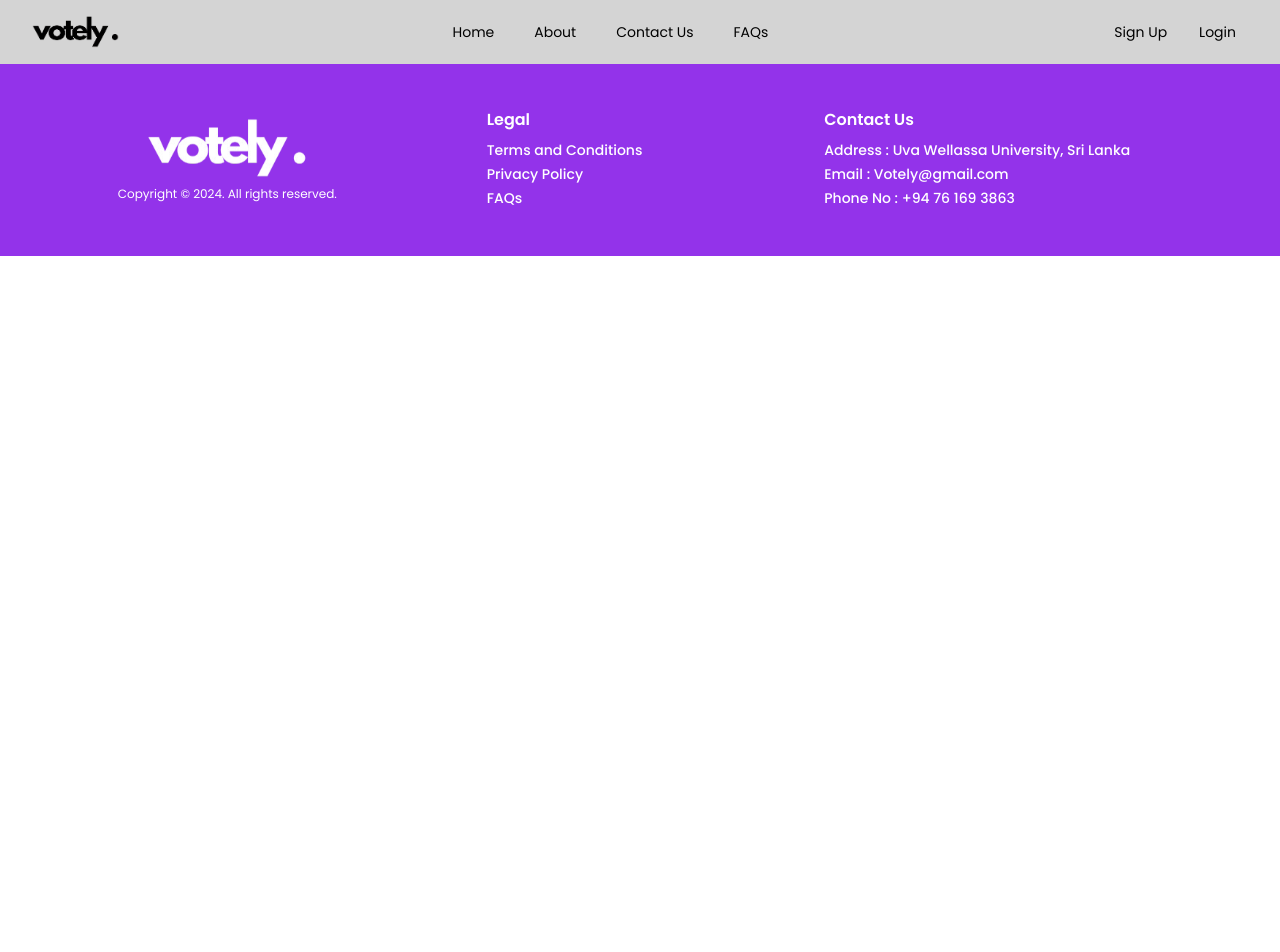
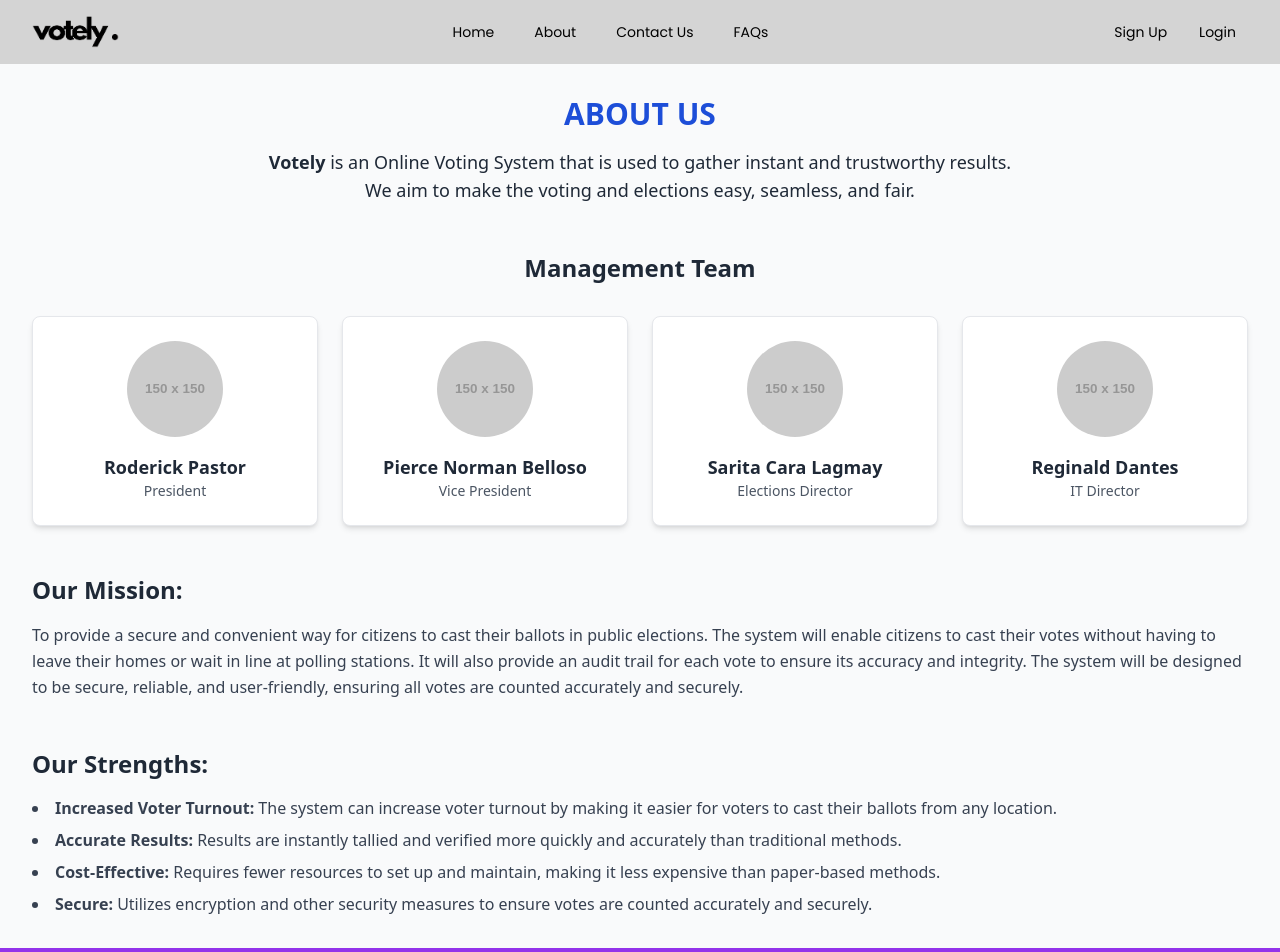
Before and after one commit to udithayeshmantha/Votely-E-voting-system, a React (Create React App) app: page /aboutus in a window 1280 px wide. Shown: the top 952 px of the page. Before the commit the page ends 800 px from the top, so only its background shows below. Built offline with nearby package versions, Linux system fonts and the light colour scheme.

Commit message:
Add About Us page and update routing in Navbar

```diff
--- a/src/App.js
+++ b/src/App.js
@@ -16,6 +16,7 @@ import OtpPage from "./pages/OtpPage";
 import Contactus from "./pages/Contactus";
 import FAQ from "./pages/FAQ";
 import Dashboard from "./components/Dashboard";
+import AboutUs from "./pages/aboutus";
 
 function App() {
   return (
@@ -31,6 +32,7 @@ function App() {
         <Route path="/form" element={<Form />} />
         <Route path="/contactus" element={<Contactus />} />
         <Route path="/FAQ" element={<FAQ />} />
+        <Route path="/aboutus" element={<AboutUs />} />
       </Routes>
       <ConditionalFooter />
 
--- a/src/components/Navbar.js
+++ b/src/components/Navbar.js
@@ -11,7 +11,7 @@ import { Link } from "react-router-dom";
 
 const navigation = [
   { name: "Home", href: "/", current: undefined },
-  { name: "About", href: "/about", current: undefined },
+  { name: "About", href: "/aboutus", current: undefined },
   { name: "Contact Us", href: "/contactus", current: undefined },
   { name: "FAQs", href: "/FAQ", current: undefined },
 ];
--- /dev/null
+++ b/src/pages/aboutus.js
@@ -0,0 +1,99 @@
+// Importing React and Tailwind CSS
+import React from 'react';
+
+const AboutUs = () => {
+  return (
+    <div className="bg-gray-50 text-gray-800 p-8">
+      {/* About Us Section */}
+      <section className="text-center mb-12">
+        <h1 className="text-3xl font-bold text-blue-700">ABOUT US</h1>
+        <p className="mt-4 text-lg font-medium">
+          <span className="font-bold">Votely</span> is an Online Voting System that is used to gather instant and trustworthy results.
+          <br />We aim to make the voting and elections easy, seamless, and fair.
+        </p>
+      </section>
+
+      {/* Management Team Section */}
+      <section className="mb-12">
+        <h2 className="text-2xl font-bold text-center mb-8">Management Team</h2>
+        <div className="grid grid-cols-1 sm:grid-cols-2 lg:grid-cols-4 gap-6">
+          {managementTeam.map((member) => (
+            <div
+              key={member.name}
+              className="bg-white shadow-md rounded-lg p-6 text-center border border-gray-200"
+            >
+              <img
+                src={member.image || 'https://via.placeholder.com/150'}
+                alt={member.name}
+                className="w-24 h-24 mx-auto rounded-full mb-4"
+              />
+              <h3 className="text-lg font-semibold">{member.name}</h3>
+              <p className="text-sm text-gray-600">{member.position}</p>
+            </div>
+          ))}
+        </div>
+      </section>
+
+      {/* Mission Section */}
+      <section className="mb-12">
+        <h2 className="text-2xl font-bold mb-4">Our Mission:</h2>
+        <p className="text-gray-700 leading-relaxed">
+          To provide a secure and convenient way for citizens to cast their ballots in public elections. The system
+          will enable citizens to cast their votes without having to leave their homes or wait in line at polling
+          stations. It will also provide an audit trail for each vote to ensure its accuracy and integrity. The system
+          will be designed to be secure, reliable, and user-friendly, ensuring all votes are counted accurately and
+          securely.
+        </p>
+      </section>
+
+      {/* Strengths Section */}
+      <section>
+        <h2 className="text-2xl font-bold mb-4">Our Strengths:</h2>
+        <ul className="list-disc list-inside text-gray-700 space-y-2">
+          <li>
+            <strong>Increased Voter Turnout:</strong> The system can increase voter turnout by making it easier for
+            voters to cast their ballots from any location.
+          </li>
+          <li>
+            <strong>Accurate Results:</strong> Results are instantly tallied and verified more quickly and accurately
+            than traditional methods.
+          </li>
+          <li>
+            <strong>Cost-Effective:</strong> Requires fewer resources to set up and maintain, making it less expensive
+            than paper-based methods.
+          </li>
+          <li>
+            <strong>Secure:</strong> Utilizes encryption and other security measures to ensure votes are counted
+            accurately and securely.
+          </li>
+        </ul>
+      </section>
+    </div>
+  );
+};
+
+// Management Team Data
+const managementTeam = [
+  {
+    name: 'Roderick Pastor',
+    position: 'President',
+    image: '',
+  },
+  {
+    name: 'Pierce Norman Belloso',
+    position: 'Vice President',
+    image: '',
+  },
+  {
+    name: 'Sarita Cara Lagmay',
+    position: 'Elections Director',
+    image: '',
+  },
+  {
+    name: 'Reginald Dantes',
+    position: 'IT Director',
+    image: '',
+  },
+];
+
+export default AboutUs;
```
